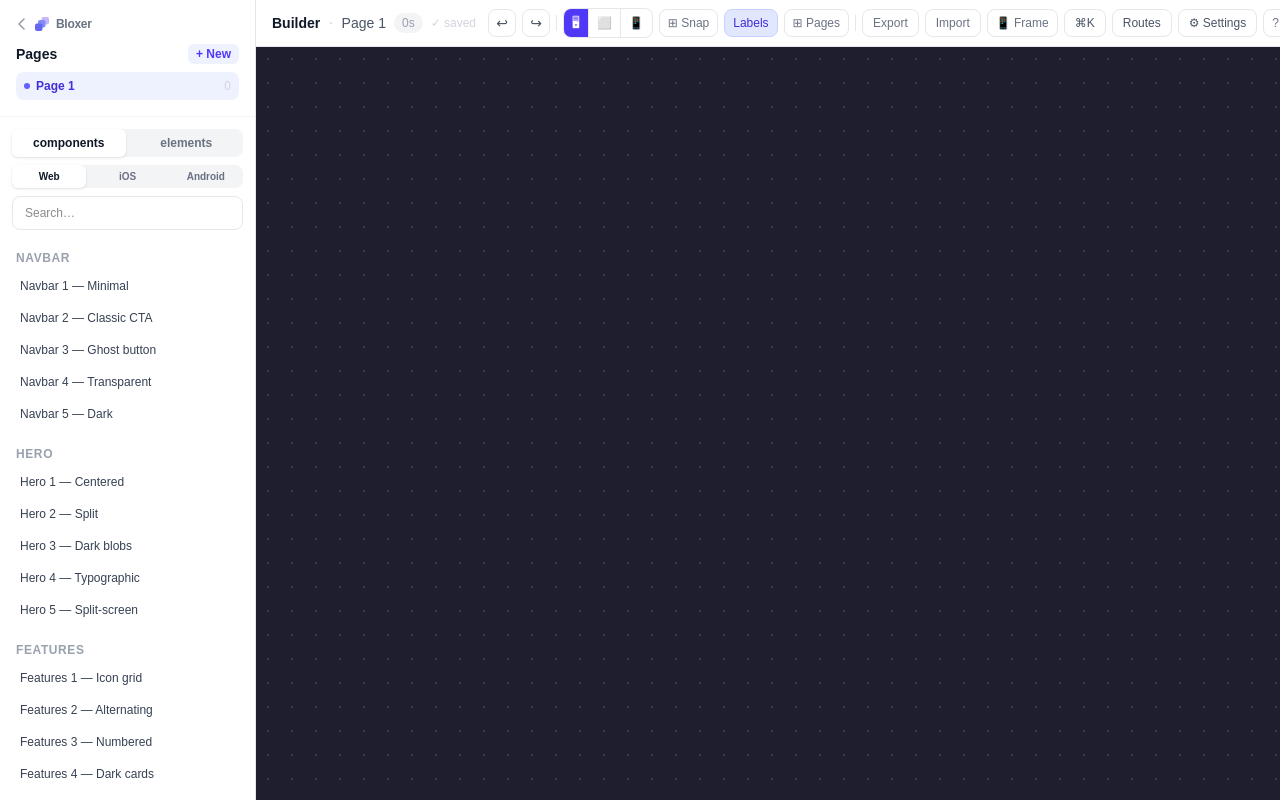
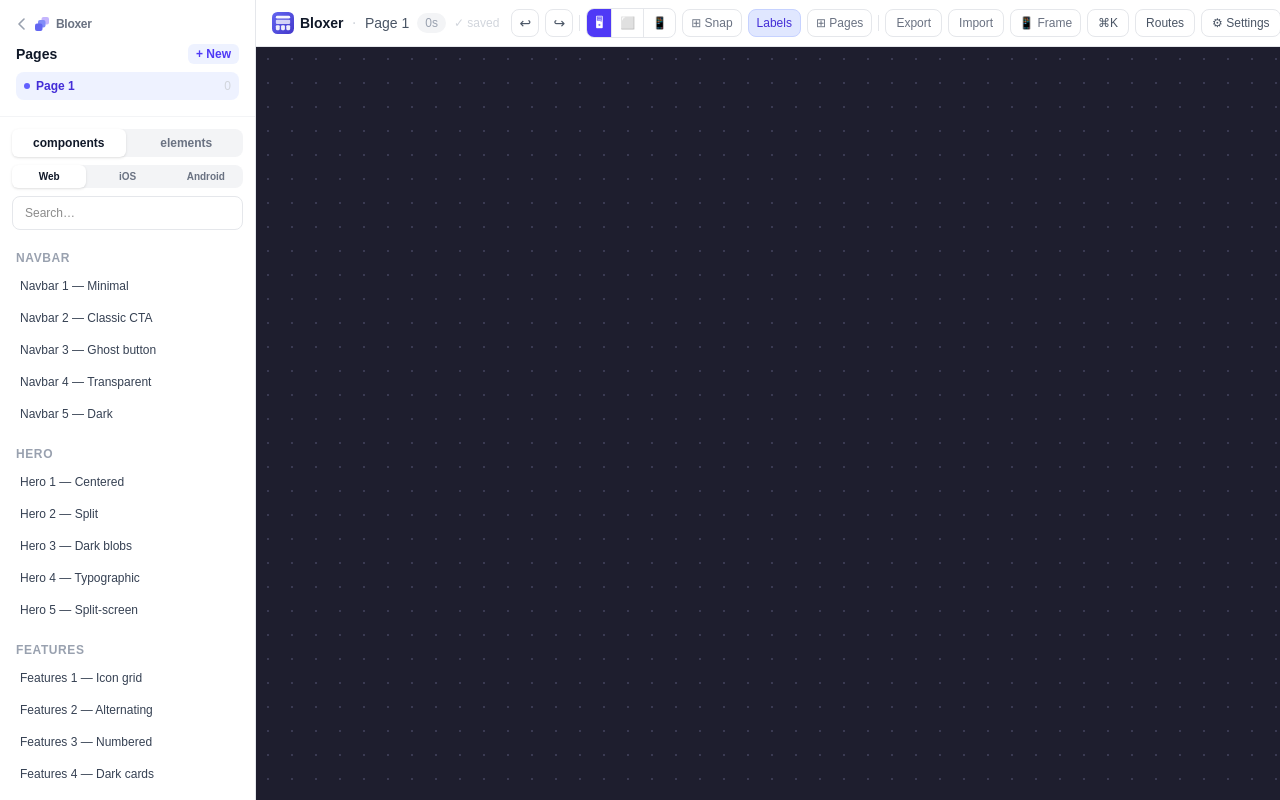
Before and after one commit to hucenrixan/bloxer, a Next.js app: page /builder in a window 1280 px wide. Shown: the top 800 px of the page. Built offline with nearby package versions, Linux system fonts and the light colour scheme.

Commit message:
Add logo, image library, and GitHub→Vercel connection

```diff
--- a/app/builder/page.tsx
+++ b/app/builder/page.tsx
@@ -3547,7 +3547,18 @@ import { router } from 'expo-router';
         <div className="bg-white border-b border-gray-200 px-4 py-2 flex items-center justify-between flex-shrink-0 gap-3">
           {/* LEFT: project info */}
           <div className="flex items-center gap-2 min-w-0 flex-shrink-0">
-            <h1 className="font-bold text-gray-900 text-sm flex-shrink-0">Builder</h1>
+            <a href="/" className="flex items-center gap-1.5 flex-shrink-0 group">
+              <svg width="22" height="22" viewBox="0 0 40 40" fill="none">
+                <defs><linearGradient id="blg" x1="0" y1="0" x2="40" y2="40" gradientUnits="userSpaceOnUse"><stop offset="0%" stopColor="#6366f1"/><stop offset="100%" stopColor="#4338ca"/></linearGradient></defs>
+                <rect width="40" height="40" rx="10" fill="url(#blg)"/>
+                <rect x="7" y="7" width="26" height="5" rx="2.5" fill="white" opacity="0.95"/>
+                <rect x="7" y="14" width="26" height="8" rx="2" fill="white" opacity="0.75"/>
+                <rect x="7" y="24" width="7" height="9" rx="2" fill="white" opacity="0.9"/>
+                <rect x="16.5" y="24" width="7" height="9" rx="2" fill="white" opacity="0.9"/>
+                <rect x="26" y="24" width="7" height="9" rx="2" fill="white" opacity="0.9"/>
+              </svg>
+              <span className="font-bold text-gray-900 text-sm group-hover:text-indigo-600 transition-colors">Bloxer</span>
+            </a>
             <span className="text-gray-300 flex-shrink-0">·</span>
             <span className="text-sm text-gray-600 font-medium flex-shrink-0 cursor-pointer hover:text-indigo-600" onDoubleClick={() => setRenamingPageId(activePage.id)}>
               {renamingPageId === activePage.id ? (<input autoFocus defaultValue={activePage.name} onBlur={e => renamePage(activePage.id, e.target.value)} onKeyDown={e => { if (e.key === "Enter") renamePage(activePage.id, e.currentTarget.value); if (e.key === "Escape") setRenamingPageId(null); }} className="border-b border-indigo-400 outline-none bg-transparent text-sm font-medium w-28" />) : activePage.name}
--- a/app/layout.tsx
+++ b/app/layout.tsx
@@ -4,6 +4,7 @@ import "./globals.css";
 export const metadata: Metadata = {
   title: "Bloxer",
   description: "Visual layout builder — export to Next.js and React Native",
+  icons: { icon: "/logo.svg", shortcut: "/logo.svg" },
 };
 
 export default function RootLayout({
--- a/app/page.tsx
+++ b/app/page.tsx
@@ -11,10 +11,19 @@ import { TEMPLATES, type Template, getTemplates } from "@/lib/templates";
 // ── Logo ──────────────────────────────────────────────────────────────────────
 function BloxerLogo({ size = 28 }: { size?: number }) {
   return (
-    <svg width={size} height={size} viewBox="0 0 32 32" fill="none">
-      <rect x="15" y="2"  width="15" height="15" rx="4" fill="#c4b5fd" />
-      <rect x="8"  y="8"  width="15" height="15" rx="4" fill="#818cf8" />
-      <rect x="2"  y="15" width="15" height="15" rx="4" fill="#6366f1" />
+    <svg width={size} height={size} viewBox="0 0 40 40" fill="none">
+      <defs>
+        <linearGradient id="lg" x1="0" y1="0" x2="40" y2="40" gradientUnits="userSpaceOnUse">
+          <stop offset="0%" stopColor="#6366f1"/>
+          <stop offset="100%" stopColor="#4338ca"/>
+        </linearGradient>
+      </defs>
+      <rect width="40" height="40" rx="10" fill="url(#lg)"/>
+      <rect x="7" y="7" width="26" height="5" rx="2.5" fill="white" opacity="0.95"/>
+      <rect x="7" y="14" width="26" height="8" rx="2" fill="white" opacity="0.75"/>
+      <rect x="7" y="24" width="7" height="9" rx="2" fill="white" opacity="0.9"/>
+      <rect x="16.5" y="24" width="7" height="9" rx="2" fill="white" opacity="0.9"/>
+      <rect x="26" y="24" width="7" height="9" rx="2" fill="white" opacity="0.9"/>
     </svg>
   );
 }
```
Also changed, not shown: public/logo.svg (added).
